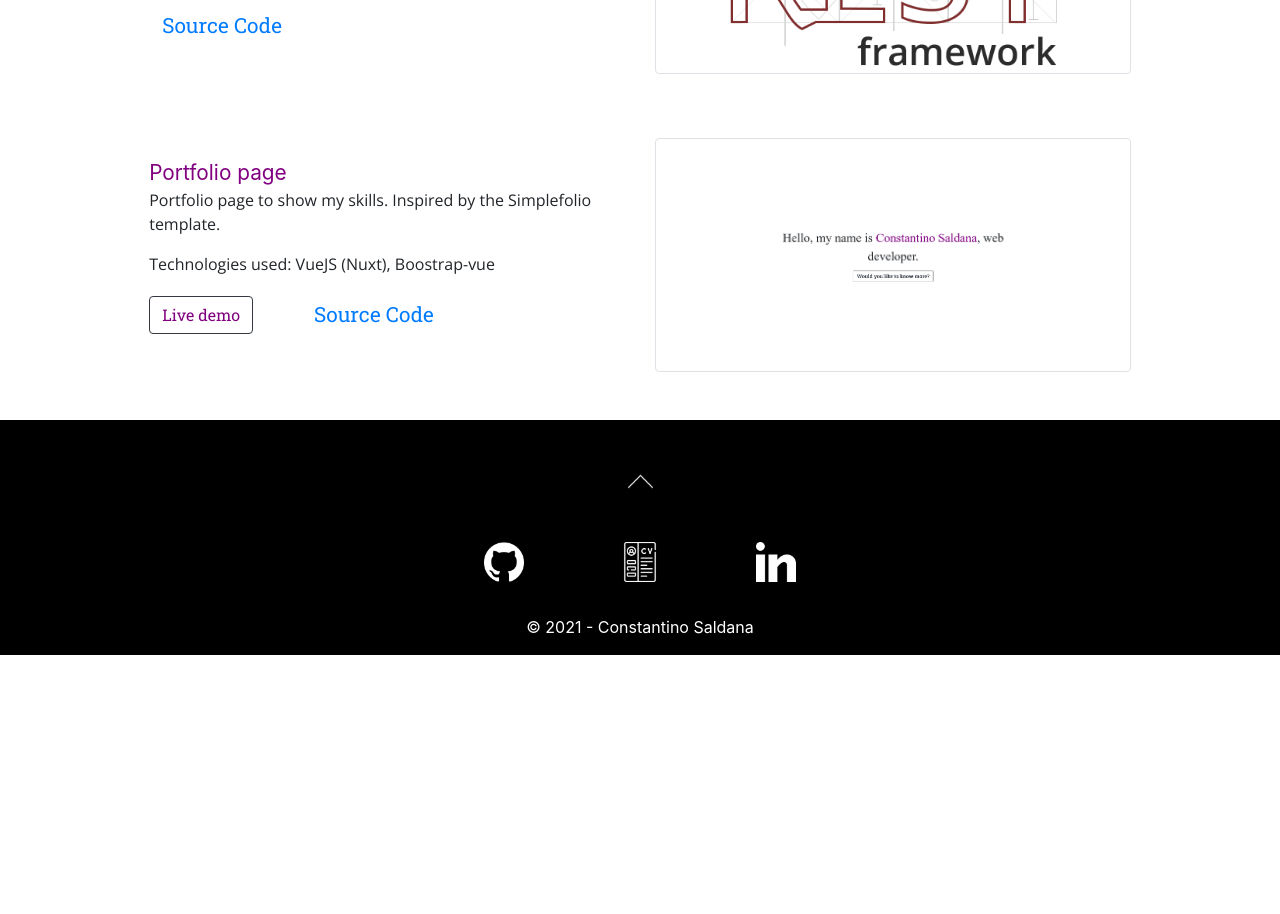
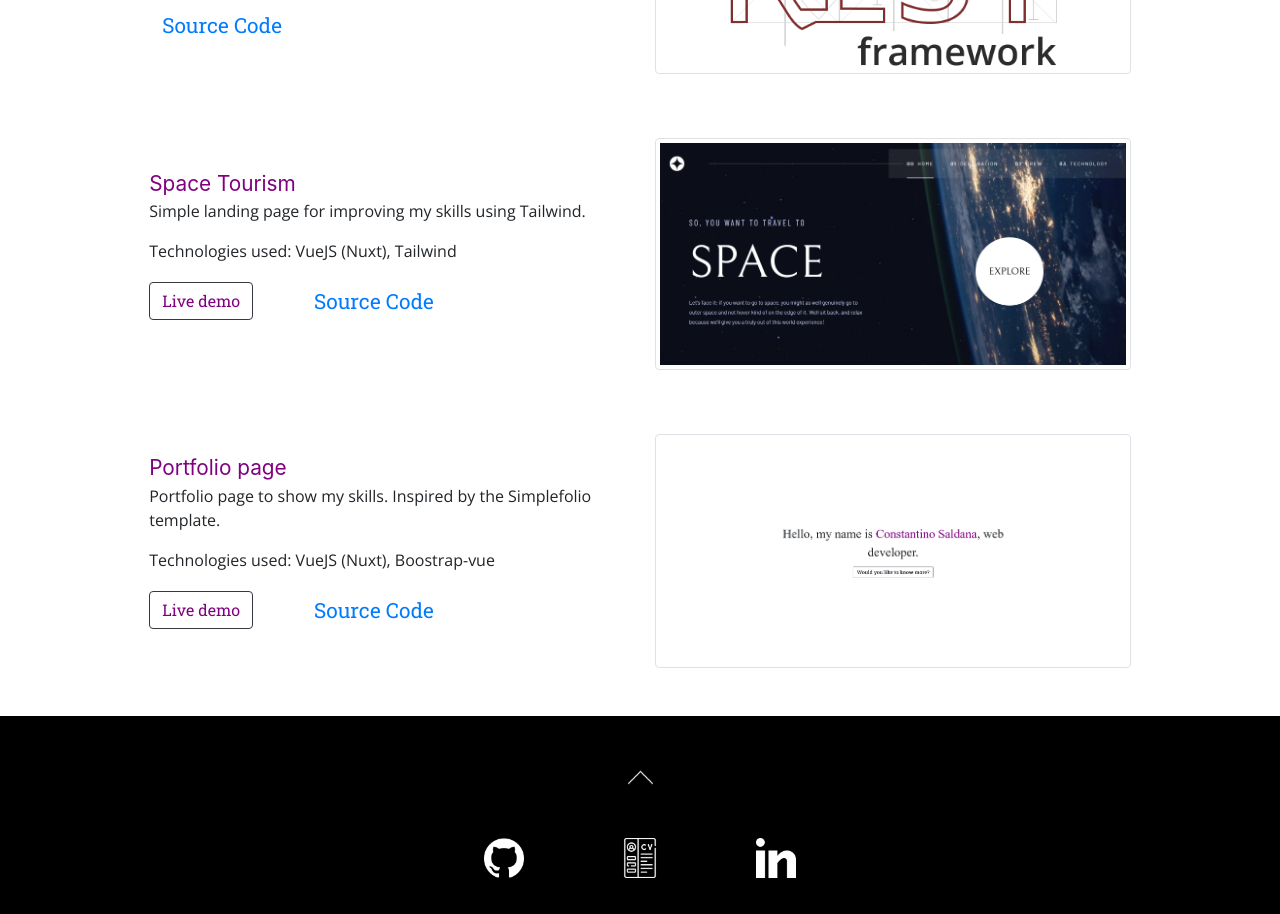
Before and after one commit to antinomezco/portfolio-nuxt, a Nuxt app: page / in a window 1280 px wide. Shown: the part 3200-4114 px from the top of the page. Before the commit the page ends 3855 px from the top, so only its background shows below. Built offline with nearby package versions, Linux system fonts and the light colour scheme.

Commit message:
added project

```diff
--- a/components/Projects.vue
+++ b/components/Projects.vue
@@ -81,6 +81,15 @@ export default {
           desc: 'API for use in the above Recipe Database. Allows for REST CRUD connections for users and recipes.',
         },
         {
+          id: 3,
+          name: 'spacetourism',
+          title: 'Space Tourism',
+          link: 'https://thirsty-archimedes-a0d572.netlify.app/',
+          source: 'https://github.com/antinomezco/space-tourism-nuxt',
+          tech: 'VueJS (Nuxt), Tailwind',
+          desc: 'Simple landing page for improving my skills using Tailwind.',
+        },
+        {
           id: 4,
           name: 'portfolio',
           title: 'Portfolio page',
```
Also changed, not shown: assets/images/spacetourism.png (added).
